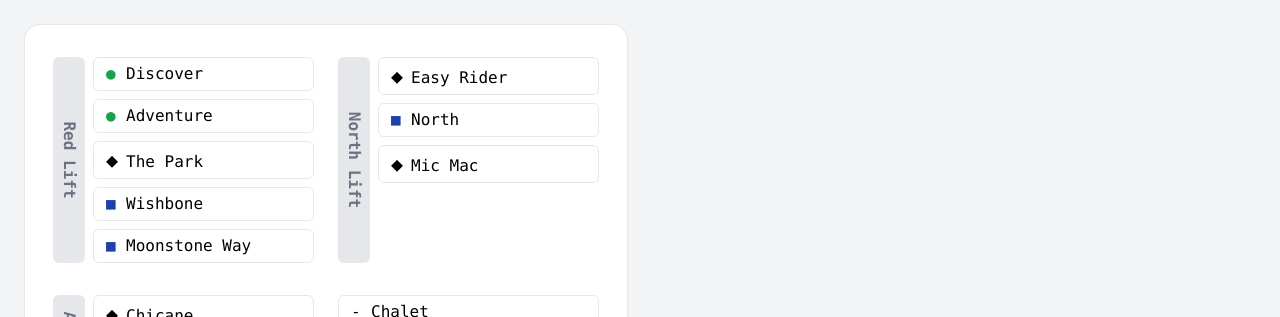
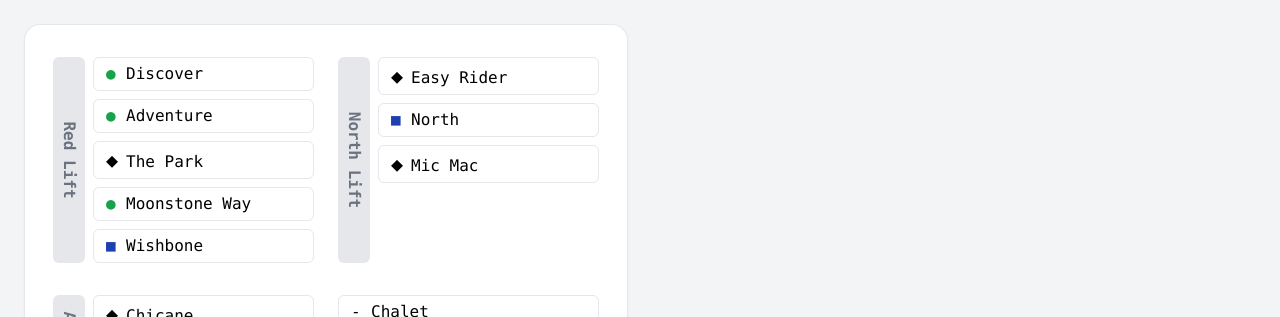
Before and after one commit to bryonhummel/code3, a React (Vite) app: page / in a window 1280 px wide. Both pictures are taken after a click on the picture 639 px from the left and 336 px from the top of the page. Shown: the top 317 px of the page. Built offline with nearby package versions, Linux system fonts and the light colour scheme.

Commit message:
fix moonstone way colour

```diff
--- a/src/components/Code3.jsx
+++ b/src/components/Code3.jsx
@@ -59,8 +59,8 @@ function TimelineToolbar(props) {
                     <li><RunButton onClick={props.handleRunClick} difficulty="green" name="Discover"/></li>
                     <li><RunButton onClick={props.handleRunClick} difficulty="green" name="Adventure"/></li>
                     <li><RunButton onClick={props.handleRunClick} difficulty="black" name="The Park"/></li>
+                    <li><RunButton onClick={props.handleRunClick} difficulty="green" name="Moonstone Way"/></li>
                     <li><RunButton onClick={props.handleRunClick} difficulty="blue" name="Wishbone"/></li>
-                    <li><RunButton onClick={props.handleRunClick} difficulty="blue" name="Moonstone Way"/></li>
                 </ul>
             </div>
             <div className='flex'>
```
